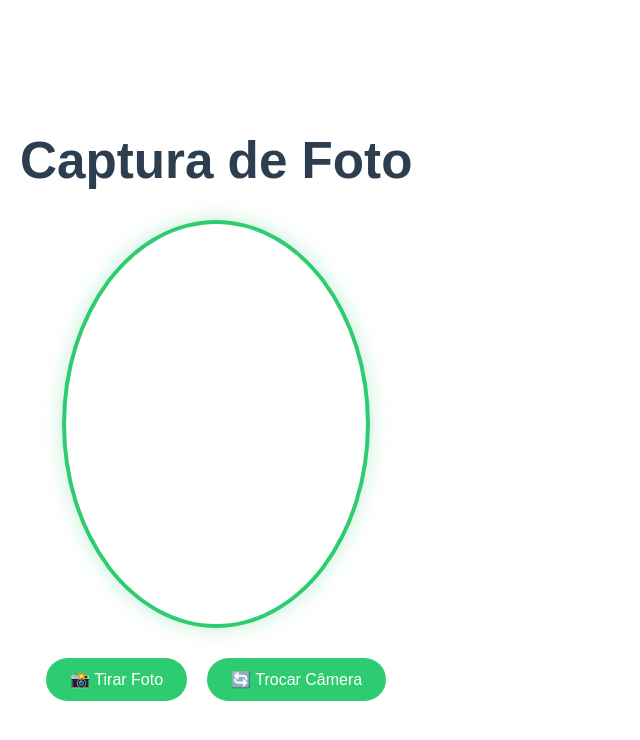
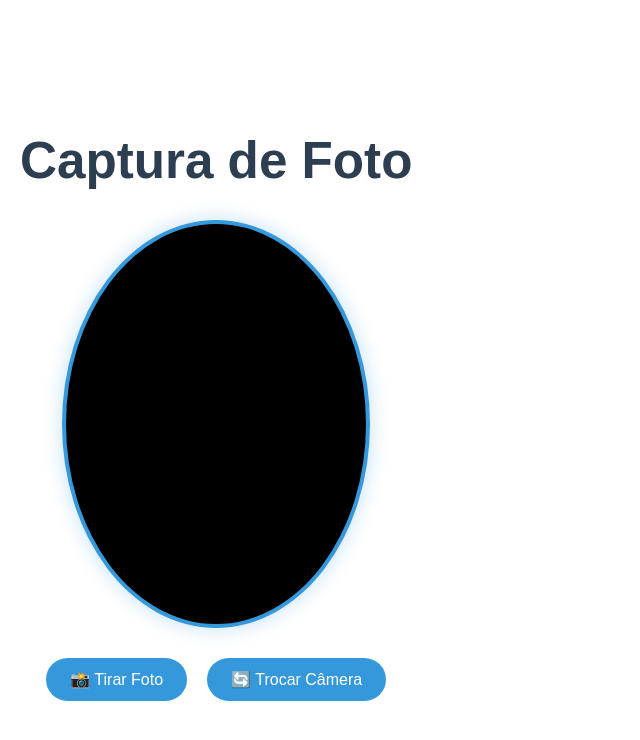
Before and after one commit to italoog/teste-cam, a React (Vite) app: page / in a window 1280 px wide. Shown: the top 740 px of the page, without its empty margins (0-640 px from the left). Built offline with nearby package versions, Linux system fonts and the light colour scheme; no server answers.

Commit message:
Update CameraCapture.jsx

```diff
--- a/src/CameraCapture.jsx
+++ b/src/CameraCapture.jsx
@@ -87,9 +87,9 @@ const CameraCapture = () => {
     overflow: "hidden",
     margin: "0 auto",
     position: "relative",
-    border: "4px solid #2ecc71",
-    boxShadow: "0 0 20px rgba(46, 204, 113, 0.3)",
-    // background: "#000",
+    border: "4px solid #3498db",
+    boxShadow: "0 0 20px rgba(52, 152, 219, 0.3)",
+    background: "#000",
   };
 
   const mediaStyle = {
@@ -109,7 +109,7 @@ const CameraCapture = () => {
     padding: "12px 24px",
     borderRadius: "25px",
     border: "none",
-    background: "#2ecc71",
+    background: "#3498db",
     color: "white",
     fontSize: "16px",
     cursor: "pointer",
```
